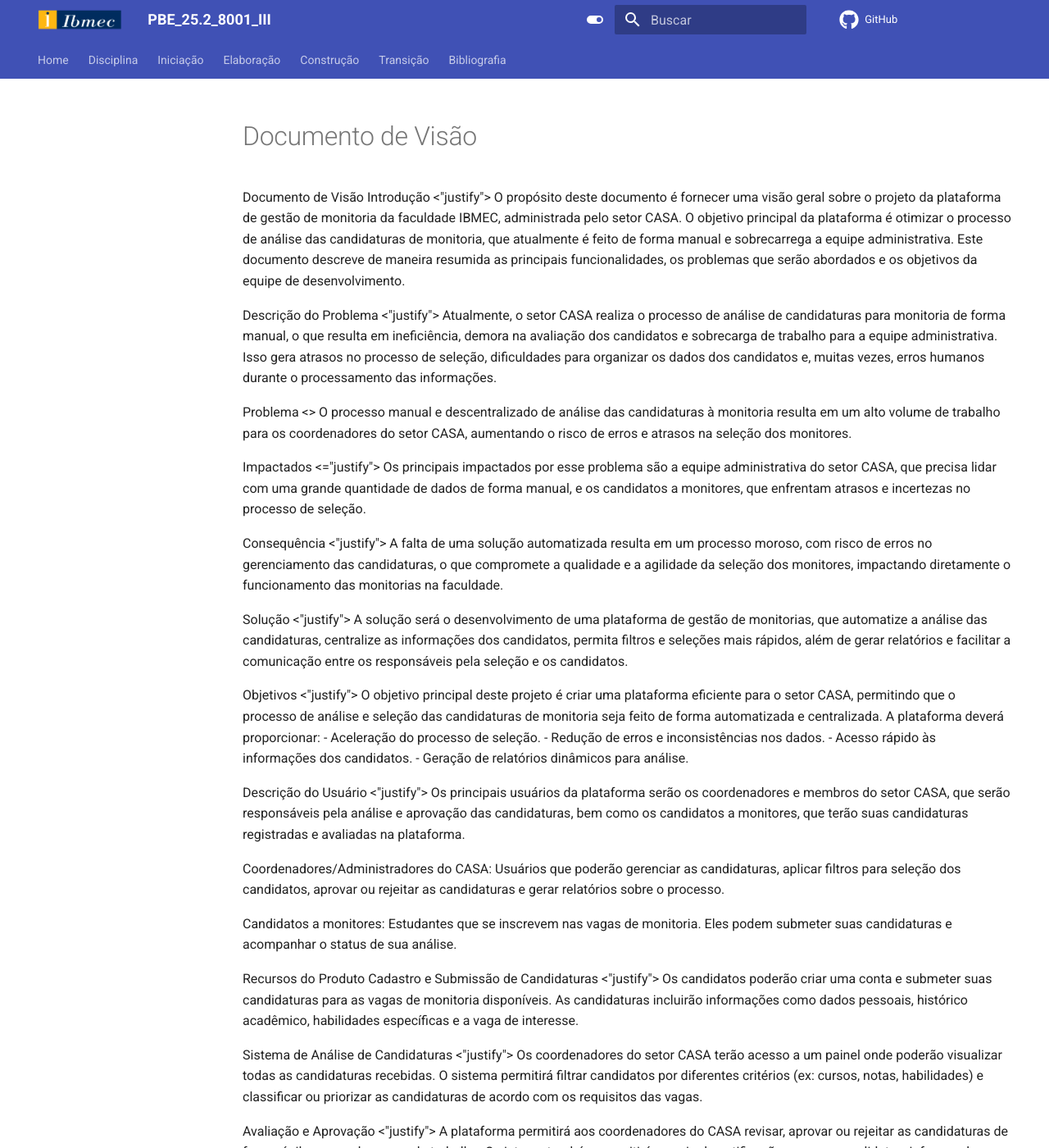
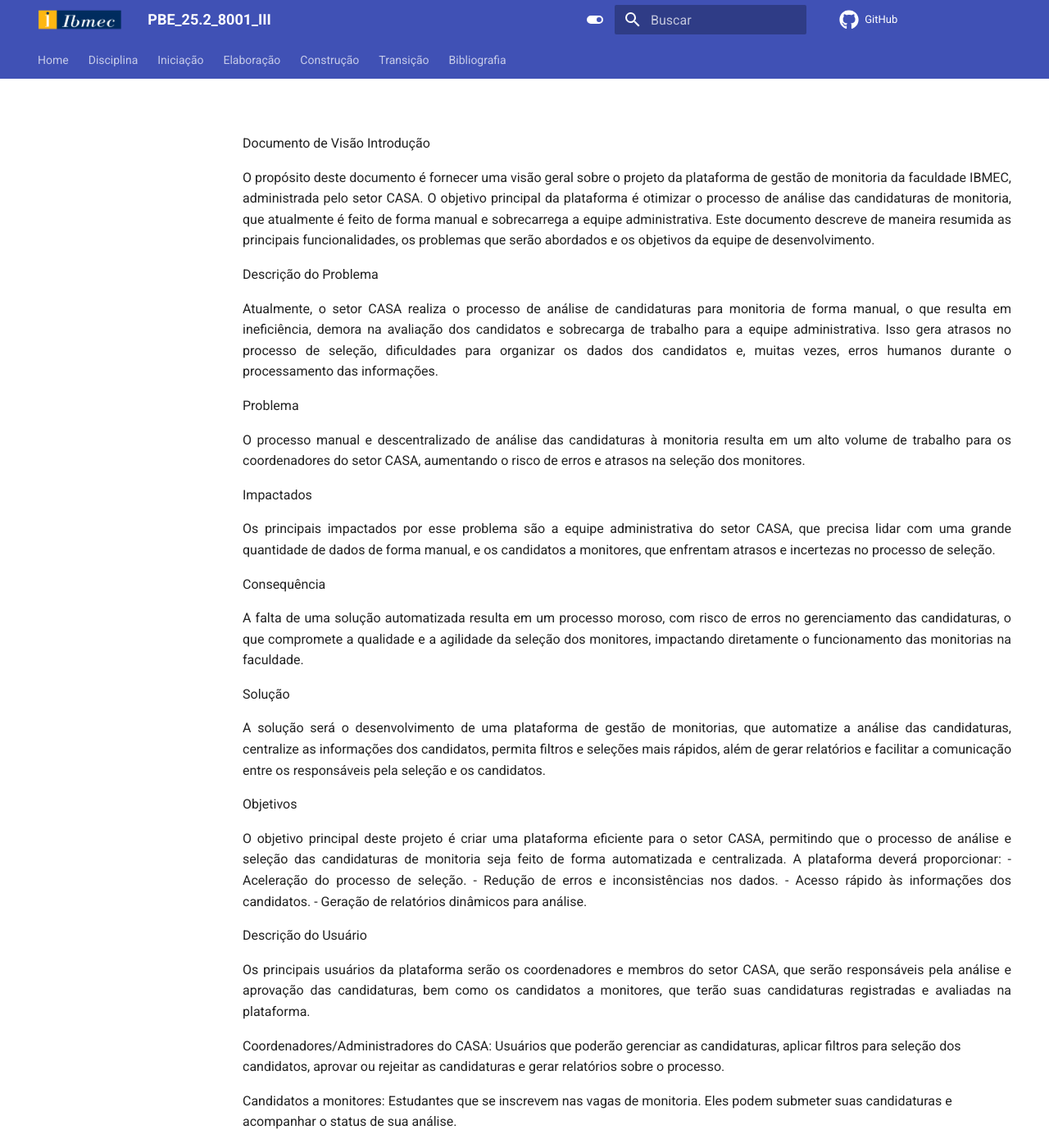
Before and after one commit to Projetos-de-Extensao/PBE_25.2_8001_III, an MkDocs documentation site: the page built from docs/Iniciacao/documento_de_visao.md, in a window 1280 px wide and 1400 px high. Shown: the whole window at 82% size. Built offline with MkDocs 1.6.1 and Material for MkDocs 9.7.7, drawn with Linux system fonts in a browser that asks for light colours; comment, search, counter and statistics services are not loaded; some of the changed text lies outside the part shown.

Commit message:
resolvendo resoluções

```diff
--- a/docs/Iniciacao/documento_de_visao.md
+++ b/docs/Iniciacao/documento_de_visao.md
@@ -4,21 +4,21 @@
 ---
 Documento de Visão
 Introdução
-<"justify"> O propósito deste documento é fornecer uma visão geral sobre o projeto da plataforma de gestão de monitoria da faculdade IBMEC, administrada pelo setor CASA. O objetivo principal da plataforma é otimizar o processo de análise das candidaturas de monitoria, que atualmente é feito de forma manual e sobrecarrega a equipe administrativa. Este documento descreve de maneira resumida as principais funcionalidades, os problemas que serão abordados e os objetivos da equipe de desenvolvimento. </p>
+<p align="justify"> O propósito deste documento é fornecer uma visão geral sobre o projeto da plataforma de gestão de monitoria da faculdade IBMEC, administrada pelo setor CASA. O objetivo principal da plataforma é otimizar o processo de análise das candidaturas de monitoria, que atualmente é feito de forma manual e sobrecarrega a equipe administrativa. Este documento descreve de maneira resumida as principais funcionalidades, os problemas que serão abordados e os objetivos da equipe de desenvolvimento. </p>
 Descrição do Problema
-<"justify"> Atualmente, o setor CASA realiza o processo de análise de candidaturas para monitoria de forma manual, o que resulta em ineficiência, demora na avaliação dos candidatos e sobrecarga de trabalho para a equipe administrativa. Isso gera atrasos no processo de seleção, dificuldades para organizar os dados dos candidatos e, muitas vezes, erros humanos durante o processamento das informações. </p>
+<p align="justify"> Atualmente, o setor CASA realiza o processo de análise de candidaturas para monitoria de forma manual, o que resulta em ineficiência, demora na avaliação dos candidatos e sobrecarga de trabalho para a equipe administrativa. Isso gera atrasos no processo de seleção, dificuldades para organizar os dados dos candidatos e, muitas vezes, erros humanos durante o processamento das informações. </p>
 Problema
-<> O processo manual e descentralizado de análise das candidaturas à monitoria resulta em um alto volume de trabalho para os coordenadores do setor CASA, aumentando o risco de erros e atrasos na seleção dos monitores. </p>
+<p align="justify"> O processo manual e descentralizado de análise das candidaturas à monitoria resulta em um alto volume de trabalho para os coordenadores do setor CASA, aumentando o risco de erros e atrasos na seleção dos monitores. </p>
 Impactados
-<="justify"> Os principais impactados por esse problema são a equipe administrativa do setor CASA, que precisa lidar com uma grande quantidade de dados de forma manual, e os candidatos a monitores, que enfrentam atrasos e incertezas no processo de seleção. </p>
+<p align="justify"> Os principais impactados por esse problema são a equipe administrativa do setor CASA, que precisa lidar com uma grande quantidade de dados de forma manual, e os candidatos a monitores, que enfrentam atrasos e incertezas no processo de seleção. </p>
 Consequência
-<"justify"> A falta de uma solução automatizada resulta em um processo moroso, com risco de erros no gerenciamento das candidaturas, o que compromete a qualidade e a agilidade da seleção dos monitores, impactando diretamente o funcionamento das monitorias na faculdade. </p>
+<p align="justify"> A falta de uma solução automatizada resulta em um processo moroso, com risco de erros no gerenciamento das candidaturas, o que compromete a qualidade e a agilidade da seleção dos monitores, impactando diretamente o funcionamento das monitorias na faculdade. </p>
 Solução
-<"justify"> A solução será o desenvolvimento de uma plataforma de gestão de monitorias, que automatize a análise das candidaturas, centralize as informações dos candidatos, permita filtros e seleções mais rápidos, além de gerar relatórios e facilitar a comunicação entre os responsáveis pela seleção e os candidatos. </p>
+<p align="justify"> A solução será o desenvolvimento de uma plataforma de gestão de monitorias, que automatize a análise das candidaturas, centralize as informações dos candidatos, permita filtros e seleções mais rápidos, além de gerar relatórios e facilitar a comunicação entre os responsáveis pela seleção e os candidatos. </p>
 Objetivos
-<"justify"> O objetivo principal deste projeto é criar uma plataforma eficiente para o setor CASA, permitindo que o processo de análise e seleção das candidaturas de monitoria seja feito de forma automatizada e centralizada. A plataforma deverá proporcionar: - Aceleração do processo de seleção. - Redução de erros e inconsistências nos dados. - Acesso rápido às informações dos candidatos. - Geração de relatórios dinâmicos para análise. </p>
+<p align="justify"> O objetivo principal deste projeto é criar uma plataforma eficiente para o setor CASA, permitindo que o processo de análise e seleção das candidaturas de monitoria seja feito de forma automatizada e centralizada. A plataforma deverá proporcionar: - Aceleração do processo de seleção. - Redução de erros e inconsistências nos dados. - Acesso rápido às informações dos candidatos. - Geração de relatórios dinâmicos para análise. </p>
 Descrição do Usuário
-<"justify"> Os principais usuários da plataforma serão os coordenadores e membros do setor CASA, que serão responsáveis pela análise e aprovação das candidaturas, bem como os candidatos a monitores, que terão suas candidaturas registradas e avaliadas na plataforma. </p>
+<p align="justify"> Os principais usuários da plataforma serão os coordenadores e membros do setor CASA, que serão responsáveis pela análise e aprovação das candidaturas, bem como os candidatos a monitores, que terão suas candidaturas registradas e avaliadas na plataforma. </p>
 
 Coordenadores/Administradores do CASA: Usuários que poderão gerenciar as candidaturas, aplicar filtros para seleção dos candidatos, aprovar ou rejeitar as candidaturas e gerar relatórios sobre o processo.
 
@@ -26,19 +26,19 @@
 
 Recursos do Produto
 Cadastro e Submissão de Candidaturas
-<"justify"> Os candidatos poderão criar uma conta e submeter suas candidaturas para as vagas de monitoria disponíveis. As candidaturas incluirão informações como dados pessoais, histórico acadêmico, habilidades específicas e a vaga de interesse. </p>
+<p align="justify"> Os candidatos poderão criar uma conta e submeter suas candidaturas para as vagas de monitoria disponíveis. As candidaturas incluirão informações como dados pessoais, histórico acadêmico, habilidades específicas e a vaga de interesse. </p>
 Sistema de Análise de Candidaturas
-<"justify"> Os coordenadores do setor CASA terão acesso a um painel onde poderão visualizar todas as candidaturas recebidas. O sistema permitirá filtrar candidatos por diferentes critérios (ex: cursos, notas, habilidades) e classificar ou priorizar as candidaturas de acordo com os requisitos das vagas. </p>
+<p align="justify"> Os coordenadores do setor CASA terão acesso a um painel onde poderão visualizar todas as candidaturas recebidas. O sistema permitirá filtrar candidatos por diferentes critérios (ex: cursos, notas, habilidades) e classificar ou priorizar as candidaturas de acordo com os requisitos das vagas. </p>
 Avaliação e Aprovação
-<"justify"> A plataforma permitirá aos coordenadores do CASA revisar, aprovar ou rejeitar as candidaturas de forma ágil e sem sobrecarga de trabalho. O sistema também permitirá o envio de notificações para os candidatos, informando sobre o status de sua candidatura. </p>
+<p align="justify"> A plataforma permitirá aos coordenadores do CASA revisar, aprovar ou rejeitar as candidaturas de forma ágil e sem sobrecarga de trabalho. O sistema também permitirá o envio de notificações para os candidatos, informando sobre o status de sua candidatura. </p>
 Relatórios e Análises
-<"justify"> A plataforma fornecerá relatórios dinâmicos para a equipe do CASA, com métricas como número de candidaturas recebidas, candidatos aprovados/rejeitados, tempo médio de análise, entre outros. Esses relatórios ajudarão na tomada de decisão e no planejamento de futuras seleções. </p>
+<p align="justify"> A plataforma fornecerá relatórios dinâmicos para a equipe do CASA, com métricas como número de candidaturas recebidas, candidatos aprovados/rejeitados, tempo médio de análise, entre outros. Esses relatórios ajudarão na tomada de decisão e no planejamento de futuras seleções. </p>
 Comunicação e Feedback
-<"justify"> O sistema permitirá que os coordenadores se comuniquem diretamente com os candidatos para solicitar mais informações ou fornecer feedback sobre sua candidatura. Também será possível enviar notificações automáticas sobre o andamento do processo seletivo. </p>
+<p align="justify"> O sistema permitirá que os coordenadores se comuniquem diretamente com os candidatos para solicitar mais informações ou fornecer feedback sobre sua candidatura. Também será possível enviar notificações automáticas sobre o andamento do processo seletivo. </p>
 Integração com Outros Sistemas Acadêmicos
-<"justify"> A plataforma será integrada ao sistema acadêmico da faculdade IBMEC para garantir a sincronização de dados como matrícula, histórico acadêmico e notas dos candidatos, evitando redundância de informações e garantindo a precisão dos dados analisados. </p>
+<p align="justify"> A plataforma será integrada ao sistema acadêmico da faculdade IBMEC para garantir a sincronização de dados como matrícula, histórico acadêmico e notas dos candidatos, evitando redundância de informações e garantindo a precisão dos dados analisados. </p>
 Restrições
-<"justify"> A plataforma se concentrará exclusivamente no processo de análise e gestão das candidaturas de monitoria. Não incluirá funcionalidades relacionadas à gestão das monitorias em si (como agendamento de sessões ou avaliação de desempenho dos monitores). A aplicação será acessível via desktop e dispositivos móveis. </p>
+<p align="justify"> A plataforma se concentrará exclusivamente no processo de análise e gestão das candidaturas de monitoria. Não incluirá funcionalidades relacionadas à gestão das monitorias em si (como agendamento de sessões ou avaliação de desempenho dos monitores). A aplicação será acessível via desktop e dispositivos móveis. </p>
 <<<<<<< HEAD
 =======
 
```
